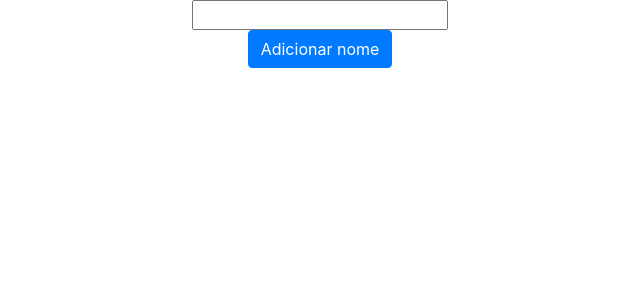
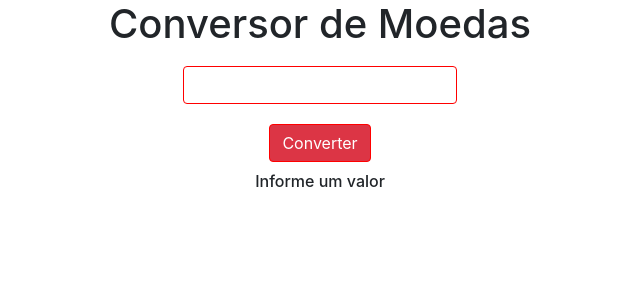
Before and after one commit to TheNeoCarvalho/react-helloworld, a React (Create React App) app: page / in a window 1280 px wide. Shown: the top 300 px of the page, without its empty margins (320-960 px from the left). Built offline with nearby package versions, Linux system fonts and the light colour scheme.

Commit message:
Ultima aula finalizado

```diff
--- a/src/App.css
+++ b/src/App.css
@@ -6,6 +6,7 @@
   align-items: center;
 }
 
-.text-input {
-  flex: 1;
+.btn {
+  margin: 10px 0;
+  border: 1px solid red;
 }
--- a/src/App.js
+++ b/src/App.js
@@ -1,42 +1,37 @@
 import React, { Component } from "react";
 import "./App.css";
 
-import Lista from "./components/Lista/Lista";
-
 class App extends Component {
   state = {
-    nomes: [],
-    nome: ""
+    valor: 0,
+    cotacao: 3.97,
+    valorConvertido: 0
   };
 
-  handleAdd = n => {
-    let nome = this.state.nomes;
-    nome.push(n);
-    this.setState({ nomes: nome });
-  };
+  handleClick = () => {};
 
-  handleChange = n => {
-    this.setState({ nome: n.target.value });
+  handleChange = event => {
+    this.setState({ valor: event.target.value });
   };
 
   render() {
     return (
       <div className="App">
-        <input
-          className="text-input"
-          type="text"
-          name="nome"
-          onChange={this.handleChange}
-        />
-        <button
-          className="btn btn-primary"
-          onClick={() => {
-            this.handleAdd(this.state.nome);
-          }}
-        >
-          Adicionar nome
+        <h1>Conversor de Moedas</h1>
+        <input className="btn" onChange={this.handleChange} />
+        <button className="btn btn-danger" onClick={this.onClick}>
+          Converter
         </button>
-        <Lista nome={this.state.nomes} />
+        <h6>
+          {this.state.valor === 0
+            ? `Informe um valor`
+            : `$ ${this.state.valor} com a cotação R$ 3,97 são R$ ${(
+                this.state.valor * this.state.cotacao
+              ).toLocaleString("pt-br", {
+                style: "currency",
+                currency: "BRL"
+              })} reais`}
+        </h6>
       </div>
     );
   }
```
Also changed, not shown: src/components/ListaNomes/ListaNomes.js (added, +50 -0 lines), src/components/ListaNomes/ListaNomes.css (added).
